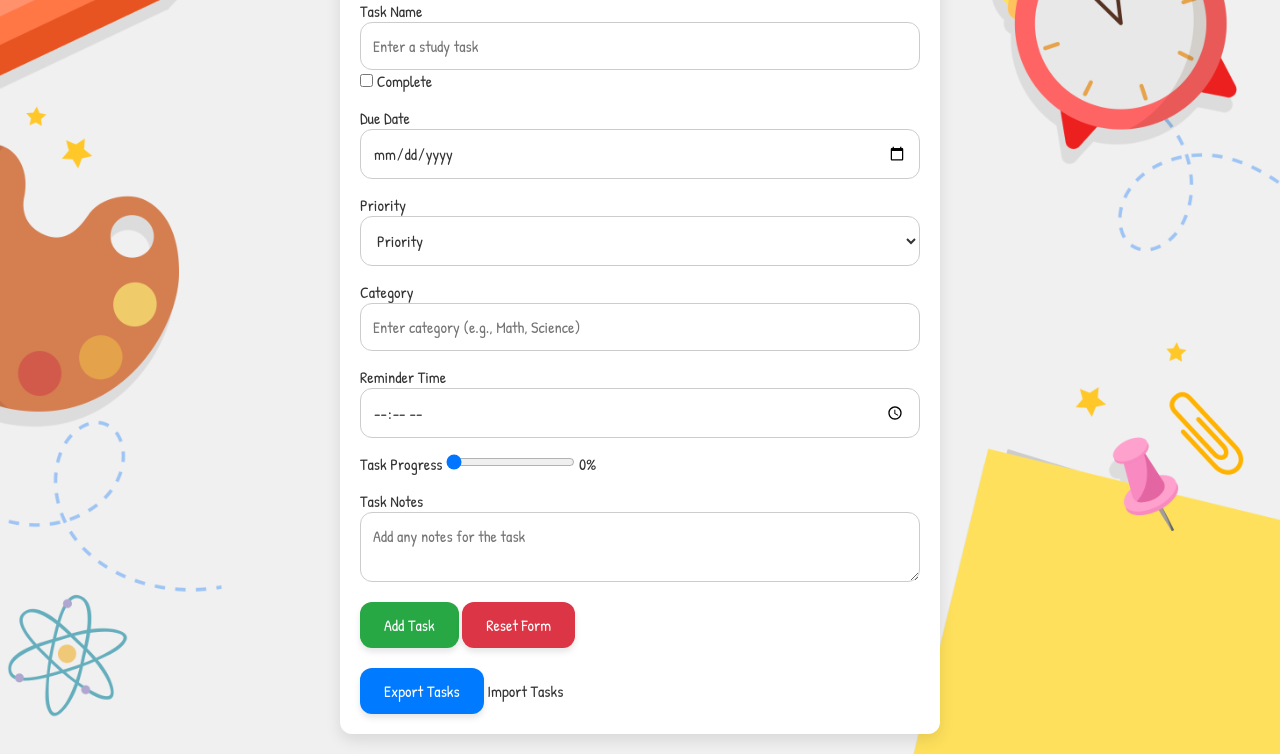
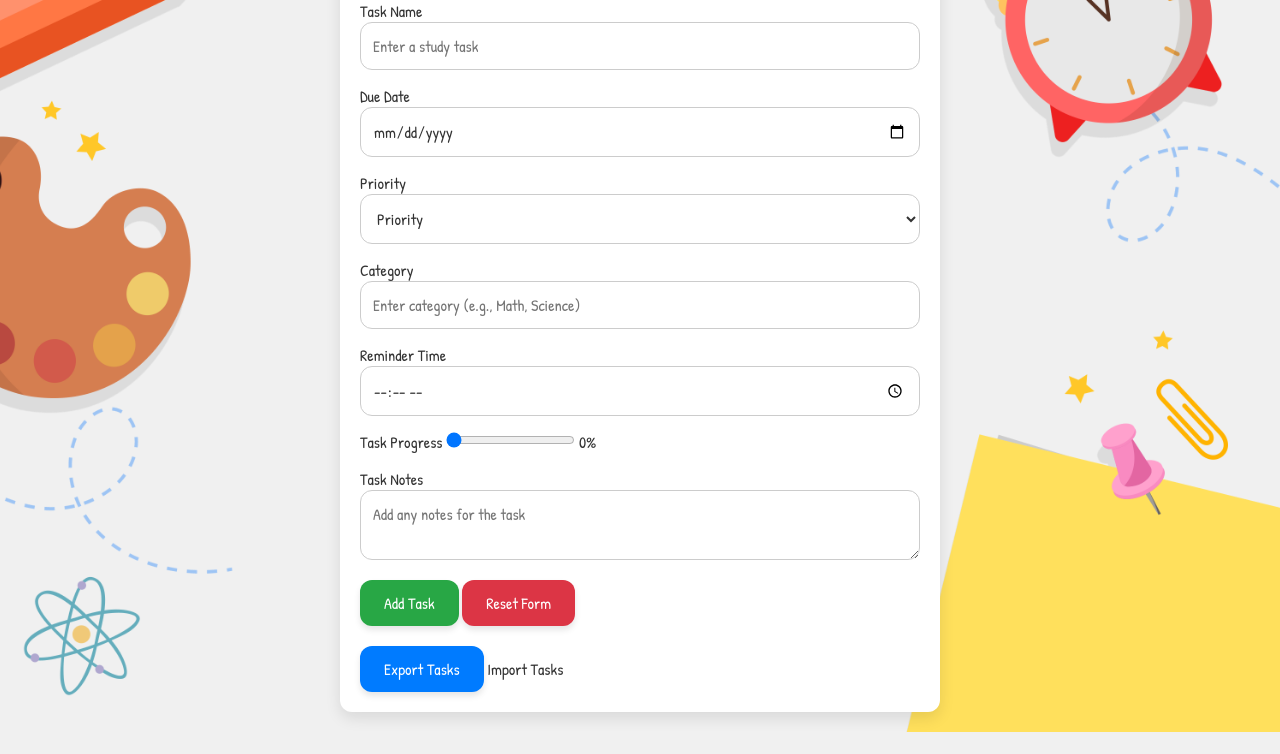
Before and after one commit to eldensalassa/studyplanner, a website: page public/index.html in a window 1280 px wide. Shown: the part 124-878 px from the top of the page. After the commit the page ends 856 px from the top, so only its background shows below. Drawn offline with Linux system fonts and the light colour scheme; no server answers.

Commit message:
Menghapus Kesalahan Pembuatan Checkbox

```diff
--- a/public/index.html
+++ b/public/index.html
@@ -17,9 +17,6 @@
             <div class="task-container">
                 <label for="task-input" class="task-label">Task Name</label>
                 <input type="text" id="task-input" placeholder="Enter a study task" required>
-                <!-- Checkbox untuk menandai task sebagai selesai -->
-                <input type="checkbox" id="task-check" class="task-check" title="Mark Task as Complete">
-                <label for="task-check" class="check-label">Complete</label>
             </div>
 
             <div class="task-container">
```
Also changed, not shown: 1 other file.
